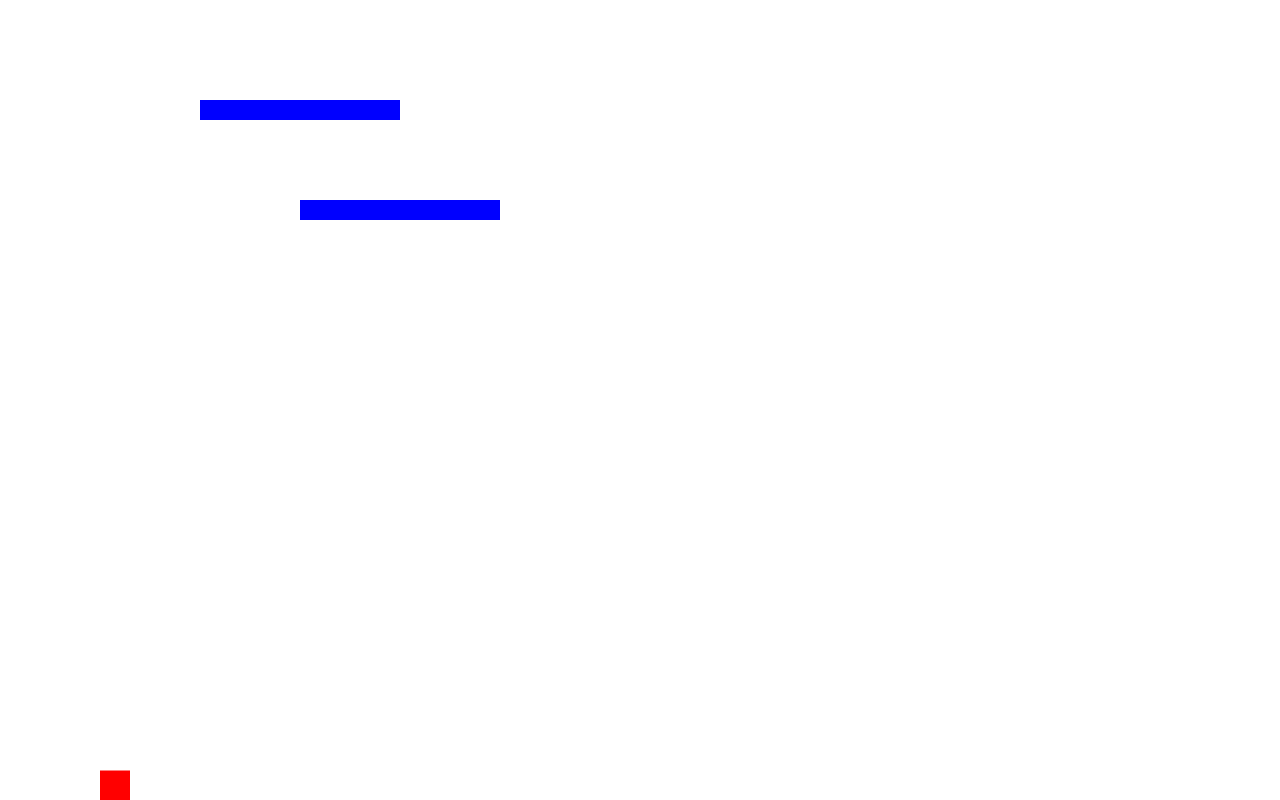
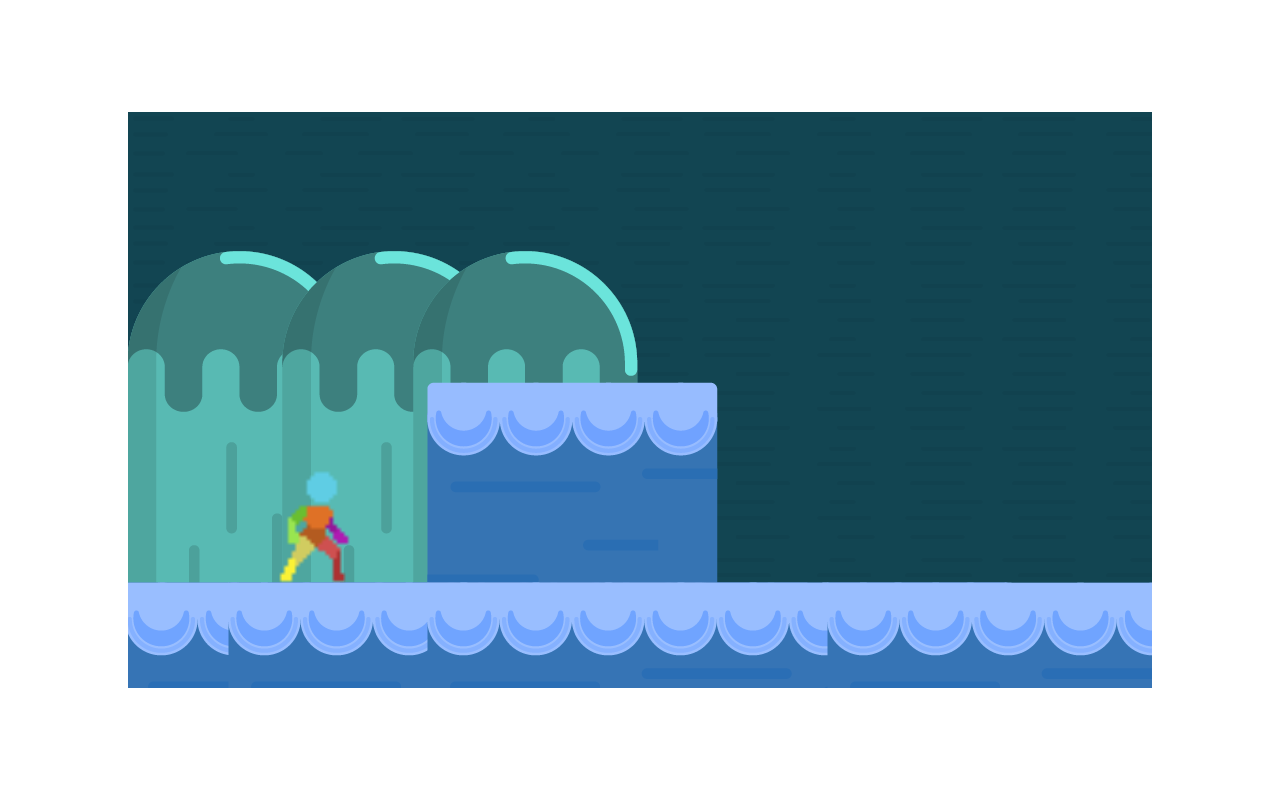
Before and after one commit to cothao/Platforming-Game, a plain HTML site: page index.html in a window 1280 px wide. Drawn offline with Linux system fonts and the light colour scheme.

Commit message:
A lot of stuff

```diff
--- a/index.html
+++ b/index.html
@@ -9,6 +9,11 @@
 <style>
     body {
         margin: 0;
+        background: 'black';
+        display: flex;
+        align-items: center;
+        justify-content: center;
+        height: 100vh;
     }
     canvas {
         display: block;
--- a/index.js
+++ b/index.js
@@ -1,28 +1,60 @@
 const canvas = document.querySelector('canvas')
 const c = canvas.getContext('2d')
 
-canvas.width = innerWidth
-canvas.height = innerHeight
+canvas.width = 1024
+canvas.height = 576
 class Player {
-    constructor({position, width, height, velocity}) {
+    constructor({position, width, height, velocity, speed,}) {
         this.position = position
         this.width = width
         this.height = height
         this.velocity = velocity
         this.gravity = 1.5
+        this.spriteMargin = 30
+        this.speed = speed
+        this.image = createImage('./img/IdleRight.png')
+        this.frames = 0
+        this.speedFrame = 0
+        this.sprites = {
+            stand: {
+                right: createImage('./img/IdleRight.png'),
+                frameCount: 10
+            },
+            run: {
+                right: createImage('./img/PlayerWalk.png'),
+                frameCount: 8
+            }
+        }
+        this.currentSprite = this.sprites.stand.right
+        this.frameCount = this.sprites.stand.frameCount
     }
     draw() {
-        c.fillStyle = 'red'
-        c.fillRect(this.position.x, this.position.y, this.width, this.height)
+        c.drawImage(
+            this.currentSprite,
+            this.currentSprite.width/this.frameCount * this.frames, // positions of where we want to start cropping, just like fillrect
+            0,
+            this.currentSprite.width/this.frameCount, //the end point of cropping
+            this.image.height, // the endpoint of cropping
+            // TO CROP, PUSH POSITION AND SIZE DOWN
+            this.position.x,
+            this.position.y,
+            this.width,
+            this.height + this.spriteMargin)
     }
 
     update() {
-            this.position.x -= this.velocity.dx
+        this.speedFrame++
+        if (this.speedFrame % 5 === 0) {
+        this.frames++}
+        if (this.frames > 9 && this.currentSprite === this.sprites.stand.right) {
+            this.frames = 0
+        } else if (this.frames > 7 && this.currentSprite === this.sprites.run.right) {
+            this.frames = 0
+        }
+            this.position.x  -= this.velocity.dx
             this.position.y += this.velocity.dy
-        if (this.position.y + this.height + this.velocity.dy <= innerHeight) {
+        if (this.position.y + this.height + this.velocity.dy <= canvas.height) {
             this.velocity.dy += this.gravity; // increase gravity while the cube is in the air
-        } else {
-            this.velocity.dy = 0
         }
 
         this.draw()
@@ -30,15 +62,15 @@ class Player {
 }
 
 class Platform {
-    constructor({position, width, height}) {
+    constructor({position, width, height, image}) {
         this.position = position
-        this.width = width
-        this.height = height
+        this.image = image
+        this.width = image.width
+        this.height = image.height
     }
 
     draw() {
-        c.fillStyle = 'blue'
-        c.fillRect(this.position.x, this.position.y, this.width, this.height)
+        c.drawImage(this.image, this.position.x, this.position.y)
     }
 
     update() {
@@ -46,39 +78,42 @@ class Platform {
     }
 }
 
-const platforms = [
-  new Platform({
-    position: {
-      x: 200,
-      y: 100,
-    },
-    width: 200,
-    height: 20,
-  }),
-  new Platform({
-    position: {
-        x: 300,
-        y: 200
-    },
-    width: 200,
-    height: 20
-  })
-];
+class GenericObject {
+    constructor({position, image}) {
+        this.position = position
+        this.image = image
+        this.width = image.width
+        this.height = image.height
+    }
 
-const player = new Player({
-    position: {
-        x: 100,
-        y: 100
-    },
-    width: 30,
-    height: 30,
-    velocity: {
-        dx: 0,
-        dy: 0
+    draw() {
+        c.drawImage(this.image, this.position.x, this.position.y)
     }
-})
 
-const keys = {
+    update() {
+        this.draw()
+    }
+}
+
+function createImage(imageSrc) {
+const image = new Image()
+image.src = imageSrc
+return image
+}
+
+
+/// WHERE EVERYTHING IS MADE
+let scrollOffset = 0
+
+let platformImage
+
+let platforms = [];
+
+let player
+
+let genericObjects = []
+
+let keys = {
     right: {
         pressed: false
     },
@@ -87,13 +122,125 @@ const keys = {
     }
 }
 
-let scrollOffset = 0
+function init() {
+platformImage = createImage('./img/platform.png')
+platformSmallTallImage = createImage('./img/platformSmallTall.png')
+
+platforms = [
+    new Platform({
+        position: {
+            x: platformImage.width * 4 + 300 -1 + platformImage.width - platformSmallTallImage.width, // multiply by each platform generated
+            y: 270
+    },
+        width: createImage('./img/platformSmallTall.png').width,
+        height: createImage('./img/platformSmallTall.png').height,
+        image: createImage('./img/platformSmallTall.png')
+    }),
+    new Platform({
+        position: {
+            x: -1,
+            y: 470,
+    },
+        width: 200,
+        height: 20,
+        image: createImage('./img/platform.png')
+}),
+    new Platform({
+        position: {
+            x: platformImage.width -3, // makes sure that the images are always that much apart from eachother
+            y: 470
+    },
+        width: 200,
+        height: 20,
+        image: platformImage
+    }),
+    new Platform({
+        position: {
+            x: platformImage.width * 2 +100, // multiply by each platform generated
+            y: 470
+    },
+        width: 200,
+        height: 20,
+        image: platformImage
+    }),
+    new Platform({
+        position: {
+            x: platformImage.width * 3 + 300, // multiply by each platform generated
+            y: 470
+    },
+        width: 200,
+        height: 20,
+        image: platformImage
+    }),
+    new Platform({
+        position: {
+            x: platformImage.width * 4 + 300 -1, // multiply by each platform generated
+            y: 470
+    },
+        width: 200,
+        height: 20,
+        image: platformImage
+    }),
+    new Platform({
+        position: {
+            x: platformImage.width * 5 + 700 -1, // multiply by each platform generated
+            y: 470
+    },
+        width: 200,
+        height: 20,
+        image: platformImage
+    }),
+];
+
+player =
+    new Player({
+        position: {
+            x: 100,
+            y: 100
+    },
+        width: 180,
+        height: 150,
+        velocity: {
+            dx: 0,
+            dy: 0
+    },
+    speed: 10,
+
+})
+
+genericObjects = [
+    new GenericObject({
+        position: {
+            x: -1,
+            y: -1
+    },
+        width: createImage('./img/background.png').width,
+        height: createImage('./img/background.png').height,
+        image: createImage('./img/background.png')
+}),
+    new GenericObject({
+        position: {
+            x: -1,
+            y: -1
+        },
+        width: createImage('./img/hills.png').width,
+        height: createImage('./img/hills.png').height,
+        image: createImage('./img/hills.png')
+    })
+]
+
+scrollOffset = 0
+}
+
+init()
 
 const animate = function() {
     window.requestAnimationFrame(animate)
-    c.clearRect(0,0, innerWidth, innerHeight)
-    console.log(player.velocity.dy)
-    player.update()
+    c.fillStyle='black'
+    c.fillRect(0,0, canvas.width, canvas.height)
+    genericObjects.forEach(genericObject => {
+        genericObject.update()
+    })
     platforms.forEach(platform => {
         platform.update()
     //         if (keys.right.pressed && player.position.x < 400) {
@@ -116,23 +263,33 @@ const animate = function() {
     //     player.velocity.dy = 0
     // }
     })
-    if (keys.right.pressed && player.position.x < 400) {
-        player.velocity.dx = -5
-    } else if (keys.left.pressed && player.position.x > 100) {
-        player.velocity.dx = 5
+    player.update() // always call player LAST so that it overlaps everything
+
+    if (keys.right.pressed && player.position.x < 400) { // if my position is between a certain gap, than I am free to move, otherwise parallax screen initiates
+        player.velocity.dx = -player.speed
+    } else if ((keys.left.pressed && player.position.x > 100) || (keys.left.pressed && scrollOffset === 0 && player.position.x > 0)) {
+        player.velocity.dx = player.speed
     } else { // if its NOT less then 400 and NOT more than 100, the velocity is 0 and the new code initiates
         player.velocity.dx = 0
         if (keys.right.pressed) {
+            scrollOffset += player.speed
             platforms.forEach((platform) => {
-                platform.position.x -= 5
-                scrollOffset += 5
+                platform.position.x -= player.speed
+
             });
-        } else if (keys.left.pressed) {
+            genericObjects.forEach(genericObject => {
+                genericObject.position.x -= player.speed * .66 // make slower for nice parallax speed
+            })
+        } else if (keys.left.pressed && scrollOffset > 0) {
+            scrollOffset -= player.speed
             platforms.forEach((platform) => {
-                platform.position.x += 5
-                scrollOffset -= 5
+                platform.position.x += player.speed
             });
+            genericObjects.forEach(genericObject => {
+                genericObject.position.x += player.speed * .66
+            })
         }
+
     }
 
     platforms.forEach(platform => {
@@ -143,29 +300,31 @@ const animate = function() {
         player.velocity.dy = 0
     }
 })
-    if (scrollOffset > 2000) {
+    if (scrollOffset > platformImage.width * 5 + 400 -1) {
         console.log('you win!')
+    }
+
+    if (player.position.y > canvas.height) {
+        init() // we wrapped everything we have made inside of a function called init, which will reset all positions when we die
     }
 }
 
 animate()
-
 //EVENT LISTENERS
 addEventListener('keydown', (e) => {
     switch (e.key) {
     case "a":
         keys.left.pressed = true
-        console.log("left");
         break;
     case "s":
-        console.log("down");
         break;
     case "d":
         keys.right.pressed = true
+        player.currentSprite = player.sprites.run.right
+        player.frameCount = player.sprites.run.frameCount
         break;
     case "w":
-        player.velocity.dy -= 20
-        console.log("up");
+        player.velocity.dy -= 25
         break;
     }
 })
@@ -174,17 +333,13 @@ addEventListener("keyup", (e) => {
     switch (e.key) {
     case "a":
         keys.left.pressed = false
-      console.log(player.velocity.dx);
         break;
     case "s":
-      console.log("down");
         break;
     case "d":
         keys.right.pressed = false;
-      console.log(player.velocity.dx);
         break;
     case "w":
-      console.log("up");
         break;
     }
 });
```
Also changed, not shown: img/IdleRight.png (added), img/PlayerWalk.png (added), img/background.png (added), img/hills.png (added), img/platform.png (added), img/platformSmallTall.png (added), img/player jump 48x48.png (added), img/spriteRunLeft.png (added), img/spriteRunRight.png (added), img/spriteStandLeft.png (added), img/spriteStandRight.png (added), img/walkLeft.png (added). Lines whose indentation alone changed are shown as unchanged.
